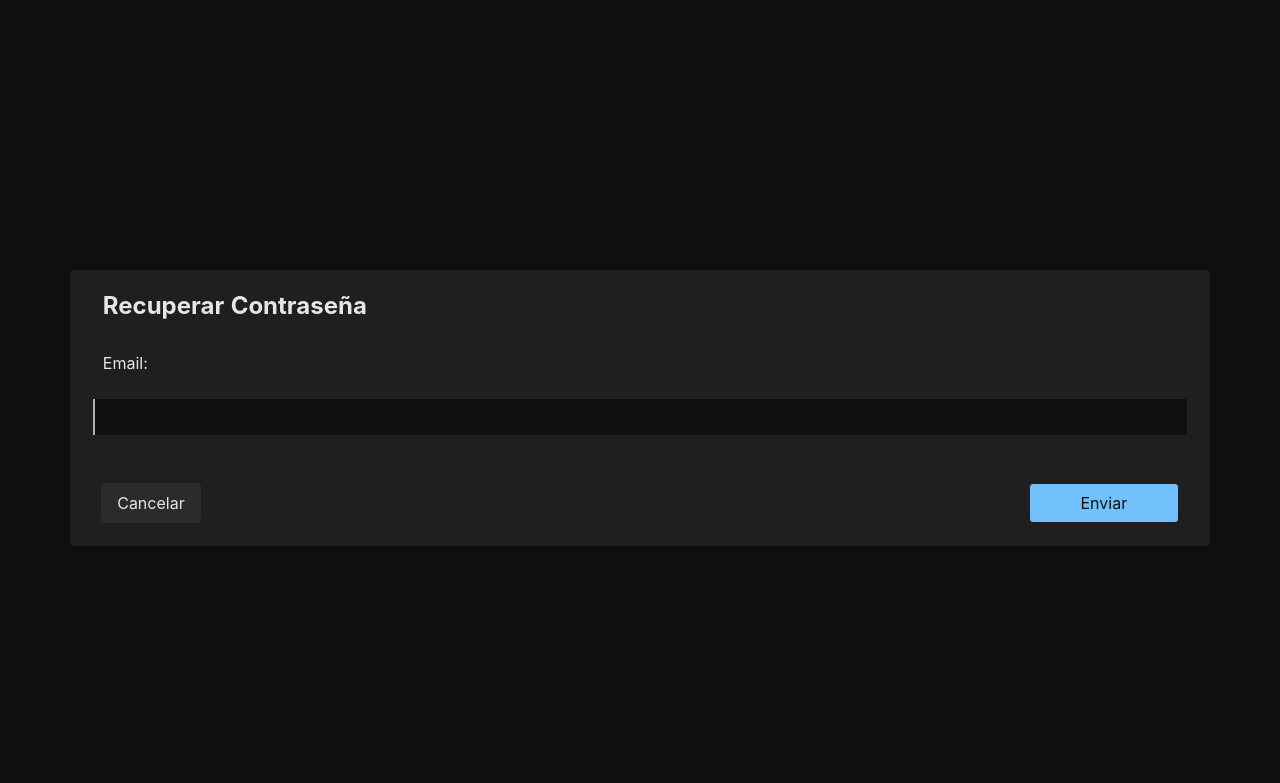
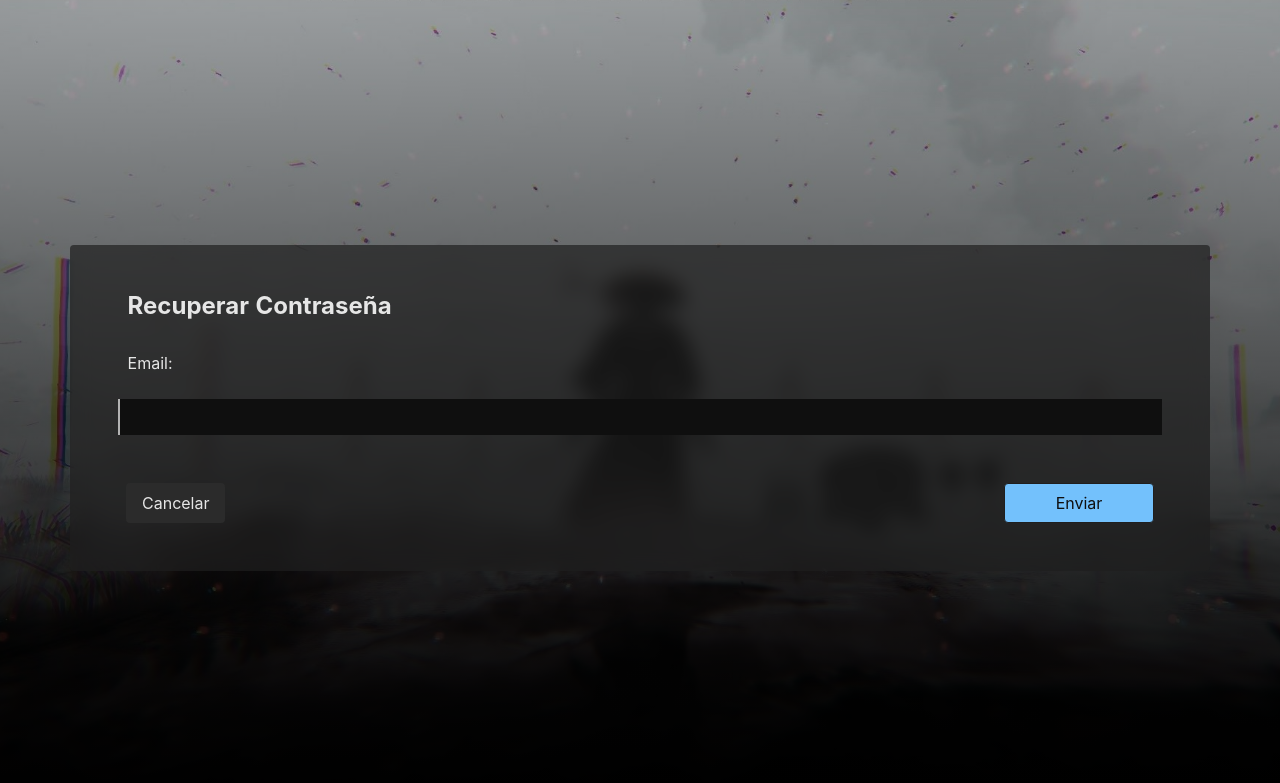
Before and after one commit to MaximilianoMO95/DrunkNinja, a Django app: page /account/password-reset/ in a window 1280 px wide. Shown: the top 783 px of the page. Run offline with Django 4.2, Linux system fonts and the light colour scheme.

Commit message:
improve styling

```diff
--- a/templates/users/password_change.html
+++ b/templates/users/password_change.html
@@ -1,9 +1,9 @@
 {% extends "base.html" %}
 
 {% block content %}
-<main class="container">
+<main class="container banner-bg">
         <div class="row min-vh-100 justify-content-center align-items-center">
-                <form method="post" class="row card g-4">
+                <form method="post" class="row glass-container g-3 p-5">
                         <h2 class="text-center text-bold">Cambiar Contraseña</h2>
                         {% csrf_token %}
                         {% for field in form %}
--- a/templates/users/password_reset.html
+++ b/templates/users/password_reset.html
@@ -1,9 +1,9 @@
 {% extends "base.html" %}
 
 {% block content %}
-<main class="container">
+<main class="container banner-bg">
         <div class="row min-vh-100 justify-content-center align-items-center">
-                <form method="post" class="row card g-3">
+                <form method="post" class="row glass-container g-3 p-5">
                         <h2 class="text-center text-bold">Recuperar Contraseña</h2>
                         {% csrf_token %}
                         {% for field in form %}
```
Also changed, not shown: templates/users/password_reset_done.html (+8 -2 lines).
